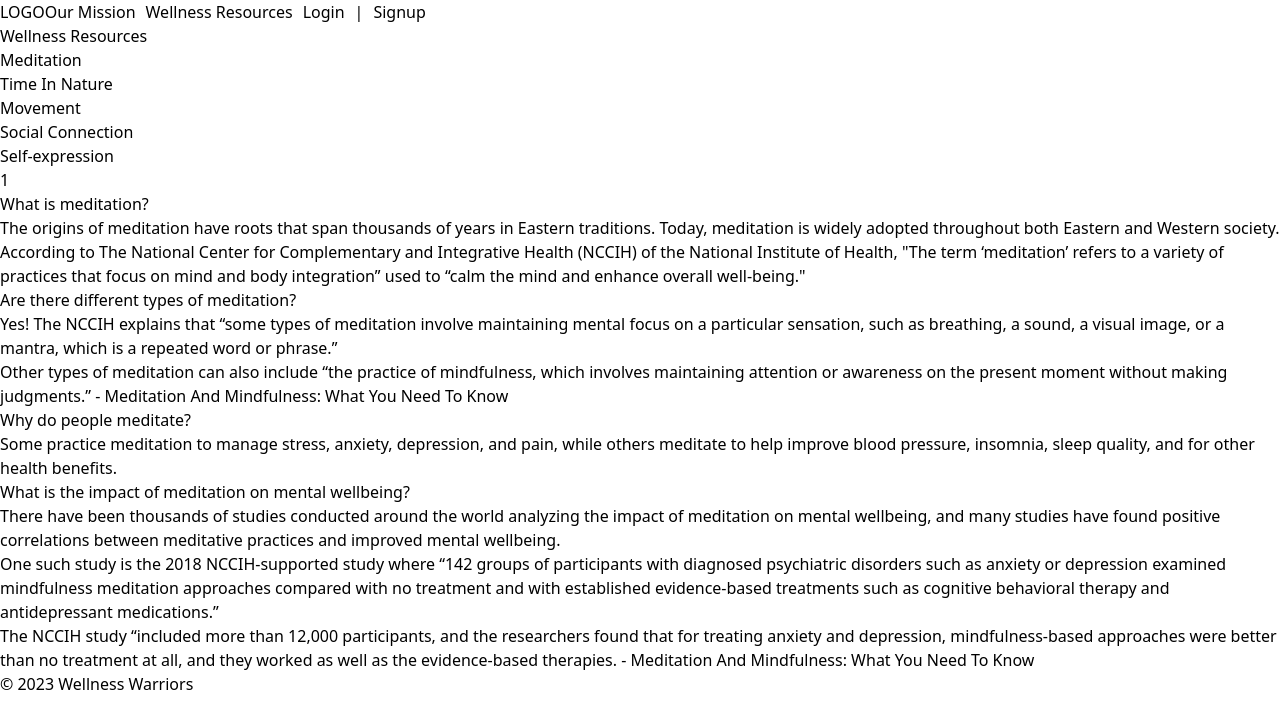
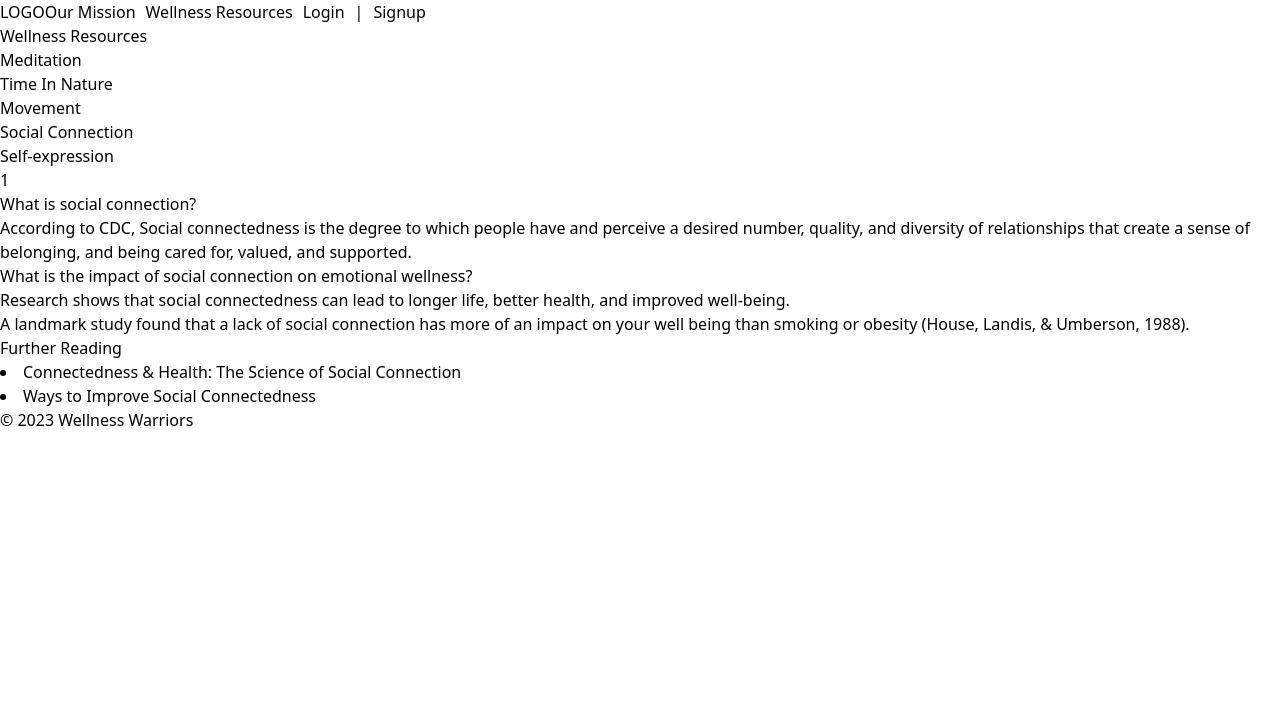
Before and after one commit to dxyz773/mind-matters, a React (Vite) app in the folder client/: page /wellness-resources/1 in a window 1280 px wide. Shown: the top 728 px of the page. Built offline with nearby package versions, Linux system fonts and the light colour scheme.

Commit message:
Add to wellness resource data

```diff
--- a/client/src/data/wellnessResourceData.js
+++ b/client/src/data/wellnessResourceData.js
@@ -59,8 +59,91 @@ export const wellnessData = [
       },
     ],
   },
-  { topic: "time-in-nature" },
+  {
+    topic: "time-in-nature",
+    resources: [
+      {
+        statement: "What is a “Green Space”?",
+        resource: [
+          {
+            data: "According to County Health Rankings and Roadmaps, the term ‘green space’ refers to “land with natural vegetation, including grass, trees, and other plants, that is open and accessible to the public. Green spaces can include parks, walkable streets with trees and plantings, planted lots, and gardens.” - countyhealthrankings.org",
+          },
+          {
+            data: "A green space can also include indoor plant and garden spaces.",
+          },
+        ],
+      },
+      {
+        statement: "What is a “Blue Space”?",
+        resource: [
+          {
+            data: "A blue space refers to environments such as rivers, oceans, other bodies of water.",
+          },
+        ],
+      },
+      {
+        statement:
+          "What is the impact of nature, green spaces, and blue spaces on mental wellbeing?",
+        resource: [
+          {
+            data: "According to a 2020 American Psychological Association publication, “exposure to nature has been linked to a host of benefits, including improved attention, lower stress, better mood, reduced risk of psychiatric disorders and even upticks in empathy and cooperation.”",
+          },
+          {
+            data: "“Most research so far has focused on green spaces such as parks and forests, and researchers are now also beginning to study the benefits of blue spaces, places with river and ocean views.” -  Nurtured By Nature",
+          },
+          {
+            data: "According to Gregory Bratman, PhD, an assistant professor at the University of Washington, “Contact with nature is associated with increases in happiness, subjective well-being, positive affect, positive social interactions and a sense of meaning and purpose in life, as well as decreases in mental distress (Science Advances, Vol. 5, No. 7, 2019).",
+          },
+          {
+            data: "Lisa Nisbet, PhD, a psychologist at Trent University in Ontario, Canada, who studies connectedness to nature states that “you can boost your mood just by walking in nature, even in urban nature. And the sense of connection you have with the natural world seems to contribute to happiness even when you’re not physically immersed in nature.”",
+          },
+        ],
+      },
+    ],
+
+    links: [
+      {
+        title: "Nurtured By Nature",
+        link: "https://www.apa.org/monitor/2020/04/nurtured-nature",
+      },
+    ],
+  },
   { topic: "movement" },
-  { topic: "social-connection" },
+  {
+    topic: "social-connection",
+    resources: [
+      {
+        statement: "What is social connection?",
+        resource: [
+          {
+            data: "According to CDC, Social connectedness is the degree to which people have and perceive a desired number, quality, and diversity of relationships that create a sense of belonging, and being cared for, valued, and supported.",
+          },
+        ],
+      },
+      {
+        statement:
+          "What is the impact of social connection on emotional wellness?",
+        resource: [
+          {
+            data: "Research shows that social connectedness can lead to longer life, better health, and improved well-being.",
+          },
+          {
+            data: "A landmark study found that a lack of social connection has more of an impact on your well being than smoking or obesity (House, Landis, & Umberson, 1988).",
+          },
+        ],
+      },
+    ],
+
+    links: [
+      {
+        title: "Connectedness & Health: The Science of Social Connection",
+        link: "https://ccare.stanford.edu/uncategorized/connectedness-health-the-science-of-social-connection-infographic/",
+      },
+      {
+        title: "Ways to Improve Social Connectedness",
+        link: "https://www.cdc.gov/emotional-wellbeing/social-connectedness/ways-to-improve.htm",
+      },
+    ],
+  },
   { topic: "self-expression" },
 ];
--- a/client/src/features/wellness-resources/WellnesssTopic.jsx
+++ b/client/src/features/wellness-resources/WellnesssTopic.jsx
@@ -3,7 +3,7 @@ import { useParams } from "react-router-dom";
 import { wellnessData } from "../../data/wellnessResourceData";
 
 function WellnesssTopic() {
-  const [currentTopic, setCurrentTopic] = useState(wellnessData[0]);
+  const [currentTopic, setCurrentTopic] = useState(wellnessData[3]);
 
   const { topic } = useParams();
   console.log(currentTopic);
@@ -18,6 +18,12 @@ function WellnesssTopic() {
           ))}
         </div>
       ))}
+      <h4>Further Reading</h4>
+      {currentTopic.links.map((link) => (
+        <li key={link.title}>
+          <a href={link.link}>{link.title}</a>
+        </li>
+      ))}
     </div>
   );
 }
```
